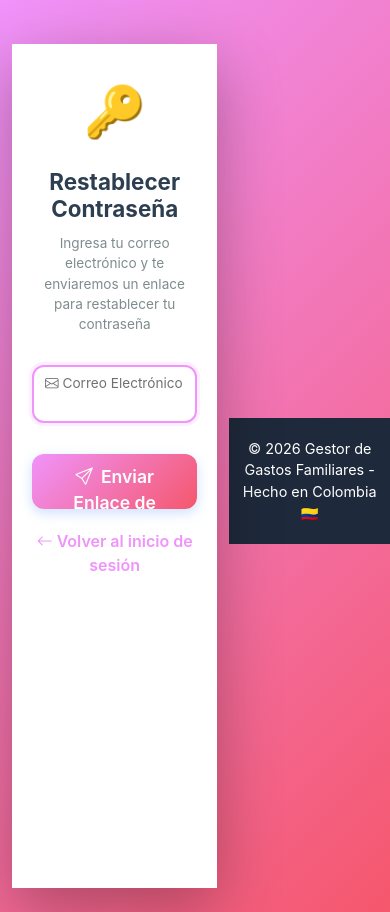
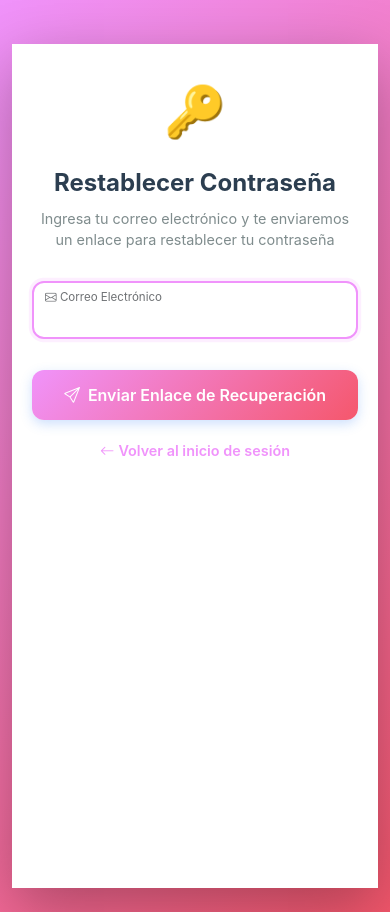
Before and after one commit to LUISGA64/gastos-familiares, a Django app: page /password-reset/ in a window 390 px wide. Run offline with Django 5.2, Linux system fonts and the light colour scheme; some libraries are stand-ins or nearby versions.

Commit message:
fix: Optimizar diseño responsive de formularios en móviles - ancho completo sin footer PROBLEMA: - Footer con copyright ocupaba espacio y hacía formularios muy estrechos en móviles - Formularios no usaban el ancho completo de la pantalla - Diseño comprimido y mala experiencia en dispositivos móviles SOLUCIÓN: 1. Footer oculto en TODAS las páginas de autenticación en móviles/tablets    - Selector mejorado para login, registro, password reset    - display: none !important en móviles para auth-card y reset-card 2. Formularios optimizados para ancho completo:    - body: display block (en vez de flex) en móviles    - auth-container y reset-container: width 100%, max-width 100%    - auth-card y reset-card: width 100%, display block en móviles    - auth-form: padding 25px 20px (más horizontal) 3. Tipografía mejorada:    - Títulos más grandes (1.4-1.5rem)    - Mejor legibilidad    - Tamaños optimizados para móviles 4. Aplicado en:    - login.html    - registro.html    - password_reset.html    - password_reset_confirm.html    - base.html (footer) RESULTADO: - Formularios ocupan todo el ancho en móviles - Sin footer que quite espacio - Mejor experiencia de usuario - Diseño limpio y profesional

```diff
--- a/templates/gastos/auth/password_reset.html
+++ b/templates/gastos/auth/password_reset.html
@@ -95,16 +95,23 @@
     @media (max-width: 576px) {
         body {
             padding: 0;
+            min-height: 100vh;
+            display: block;
         }
 
         .reset-container {
             padding: 0;
+            margin: 0;
+            width: 100%;
+            max-width: 100%;
         }
 
         .reset-card {
             border-radius: 0;
             min-height: 100vh;
-            padding: 30px 20px;
+            padding: 30px 20px; /* Buen padding horizontal */
+            width: 100%;
+            max-width: 100%;
         }
 
         .reset-icon {
@@ -112,15 +119,41 @@
         }
 
         .reset-header h3 {
-            font-size: 1.4rem;
+            font-size: 1.5rem; /* Más grande */
         }
 
         .reset-header p {
+            font-size: 0.9rem;
+        }
+
+        .form-floating .form-control {
+            font-size: 16px; /* Evita zoom en iOS */
+            height: 50px;
+        }
+
+        .form-floating label {
             font-size: 0.85rem;
         }
 
-        .form-floating .form-control {
-            font-size: 16px;
+        .btn-reset {
+            height: 50px;
+            font-size: 1rem;
+        }
+
+        .back-login {
+            font-size: 0.9rem;
+        }
+
+        /* Info footer en móviles */
+        .info-footer {
+            font-size: 0.8rem;
+            padding: 12px;
+        }
+
+        /* Alertas */
+        .alert {
+            font-size: 0.85rem;
+            padding: 10px;
         }
     }
 </style>
--- a/templates/gastos/base.html
+++ b/templates/gastos/base.html
@@ -731,10 +731,28 @@
             font-size: 0.9rem;
         }
 
-        /* Ocultar footer en páginas de autenticación en móviles */
+        /* Ocultar footer en páginas de autenticación en móviles y tablets */
+        @media (max-width: 992px) {
+            body:has(.auth-container) footer,
+            body:has(.reset-container) footer {
+                display: none;
+            }
+        }
+
+        /* En desktop también ocultar si el formulario ocupa toda la pantalla */
+        body:has(.auth-card[style*="min-height: 100vh"]) footer,
+        body:has(.reset-card) footer {
+            position: fixed;
+            bottom: 0;
+            width: 100%;
+            margin-top: 0;
+            z-index: 1000;
+        }
+
         @media (max-width: 768px) {
-            body:has(.auth-container) footer {
-                display: none;
+            body:has(.auth-card) footer,
+            body:has(.reset-card) footer {
+                display: none !important;
             }
         }
 
```
Also changed, not shown: templates/gastos/auth/login.html (+2 -11 lines), templates/gastos/auth/password_reset_confirm.html (+37 -4 lines), templates/gastos/auth/registro.html (+22 -6 lines).
